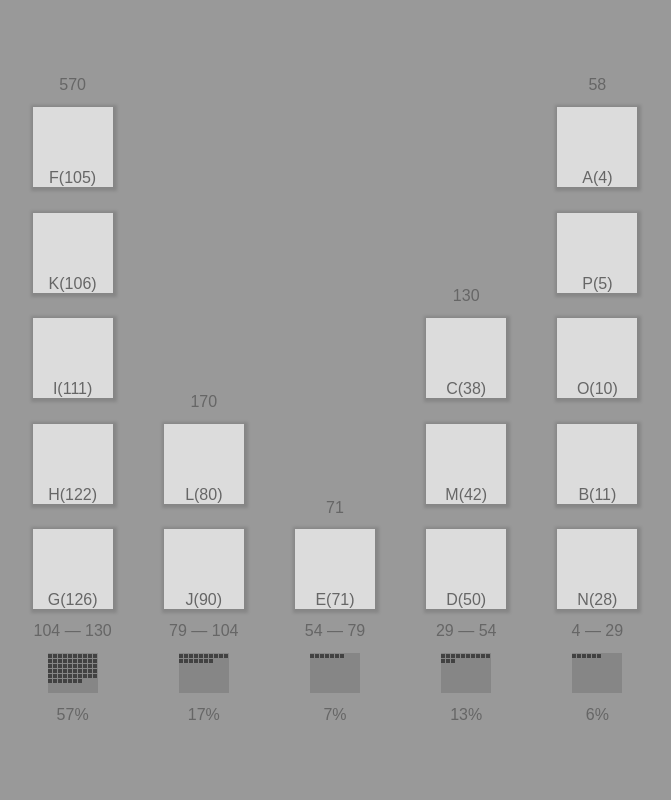
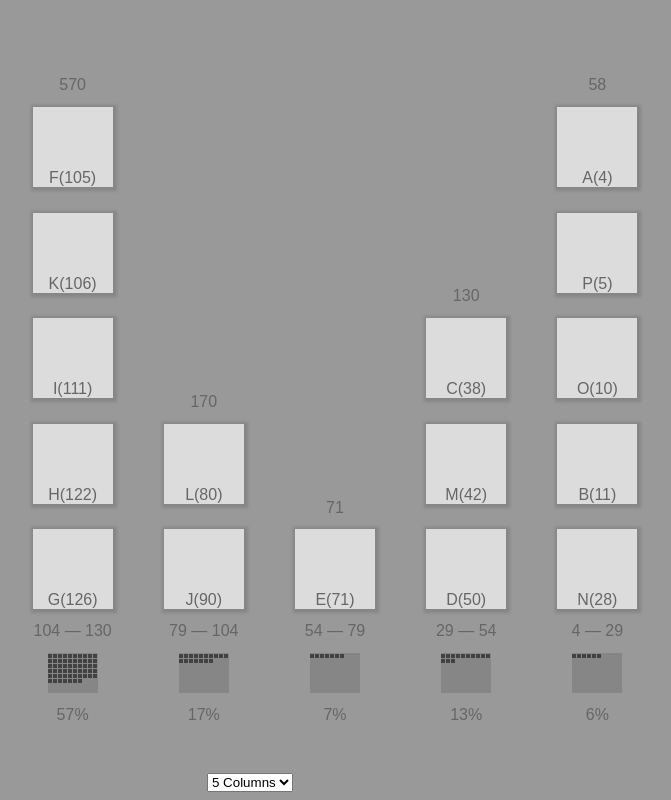
Before and after one commit to kevinelong/chart, a plain HTML site: page index.html in a window 1280 px wide. Shown: the whole page, without its empty margins (305-976 px from the left). Drawn offline with Linux system fonts and the light colour scheme.

Commit message:
columns WIP

```diff
--- a/index.html
+++ b/index.html
@@ -108,5 +108,5 @@
     }
 
     document.body.appendChild(chart(context));
-
+    document.body.innerHTML += `<select style="position:absolute;bottom:1vh;left:40vw;"><option>5 Columns</option></select>`;
 </script>
```
